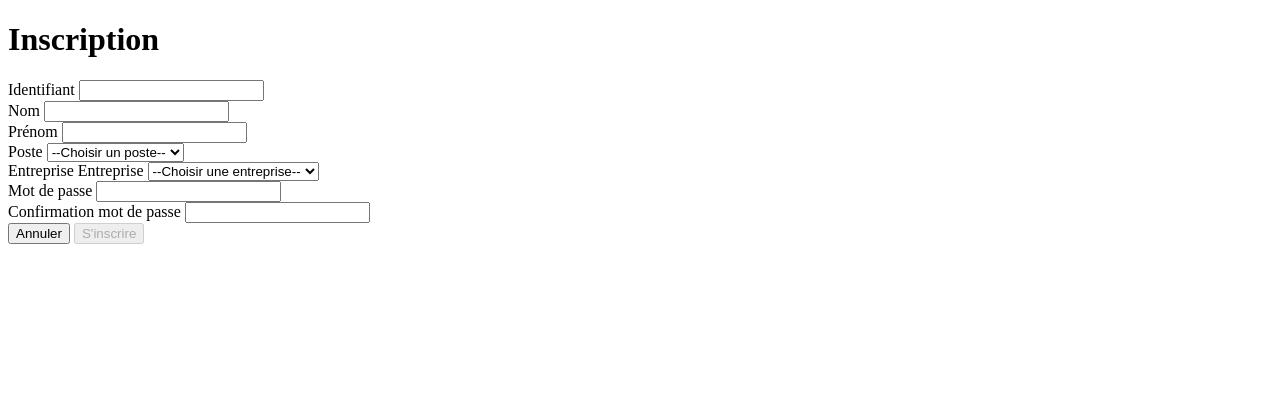
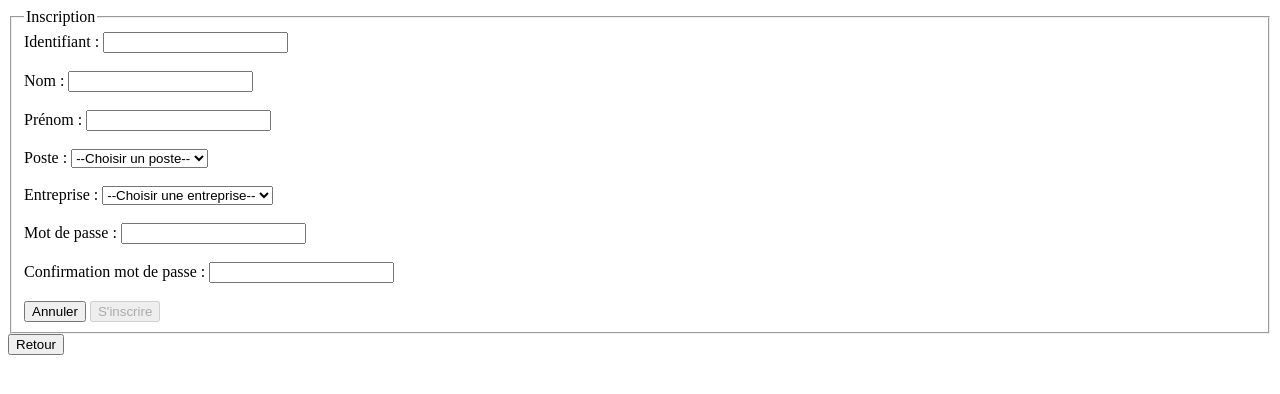
Before and after one commit to eltraore/workout, a PHP site: page /Inscription.php in a window 1280 px wide. Shown: the top 394 px of the page. Run offline with PHP 8.4, Linux system fonts and the light colour scheme.

Commit message:
Update Inscription.php

```diff
--- a/Inscription.php
+++ b/Inscription.php
@@ -9,30 +9,31 @@
 
     <body>
 
-        <h1>Inscription</h1>
         <form>
+            <fieldset>
+                <legend>Inscription</legend>
 
                 <div>
-                <label for="id">Identifiant </label>
+                    <label for="id">Identifiant :</label>
                     <input type="text" id="nada" id="identifiant">
                 </div>
-
+                    <br>
                 <div>
-                <label for="nom">Nom </label>
+                    <label for="nom">Nom :</label>
                     <input type="text" id="nada" id="nom" onfocusout="TestNom()">
                 </div>
 
                 <div id="erreurNom"></div>
-
+                    <br>
                 <div>
-                <label for="prenom">Prénom </label>
+                    <label for="prenom">Prénom :</label>
                     <input type="text" id="prenom" onfocusout="TestPrenom()">
                 </div>
 
                 <div id="erreurPrenom"></div>
-
+                    <br>
                 <div>
-                <label for="Poste">Poste </label>
+                    <label for="Poste">Poste :</label>
                     <!--Connecter à la base de donnee pour afficher les differents postes-->
                     <select name="poste" id="poste">
                         <option value="">--Choisir un poste--</option>
@@ -41,10 +42,9 @@
                         <option value="choix3">Choix 3</option>
                     </select>
                 </div>
-
+                    <br>
                 <div>
-                <label for="entreprise">Entreprise </label>
-                <label for="entreprise">Entreprise </label>
+                    <label for="entreprise">Entreprise :</label>
                     <!--Connecter à la base de donnee pour afficher les differentes entreprises-->
                     <select name="entreprise" id="entreprise">
                         <option value="">--Choisir une entreprise--</option>
@@ -53,26 +53,26 @@
                         <option value="choix3">Choix 3</option>
                     </select>
                 </div>
-
+                    <br>
                 <div>
-                <label for="mdp">Mot de passe </label>
+                    <label for="mdp">Mot de passe :</label>
                     <input type="text" id="mdp" >
                 </div>
-
+                    <br>
                 <div>
-                <label for="mdp_verif">Confirmation mot de passe </label>
+                    <label for="mdp_verif">Confirmation mot de passe :</label>
                     <input type="text" id="mdp_verif" onfocusout="TestMdp_verif()">
                 </div>
 
                 <div id="erreurMdp"></div>
-
+                    <br>
                 <div>
                     <input type="reset" value="Annuler">
                     <input type="submit" value="S'inscrire" id="inscrire" disabled>
                 </div>
-
+            </fieldset>
         </form>
-
+        <a href="index.php"><button>Retour</button></a>
     </body>
 
 </html>
```
Lines whose indentation alone changed are shown as unchanged.
